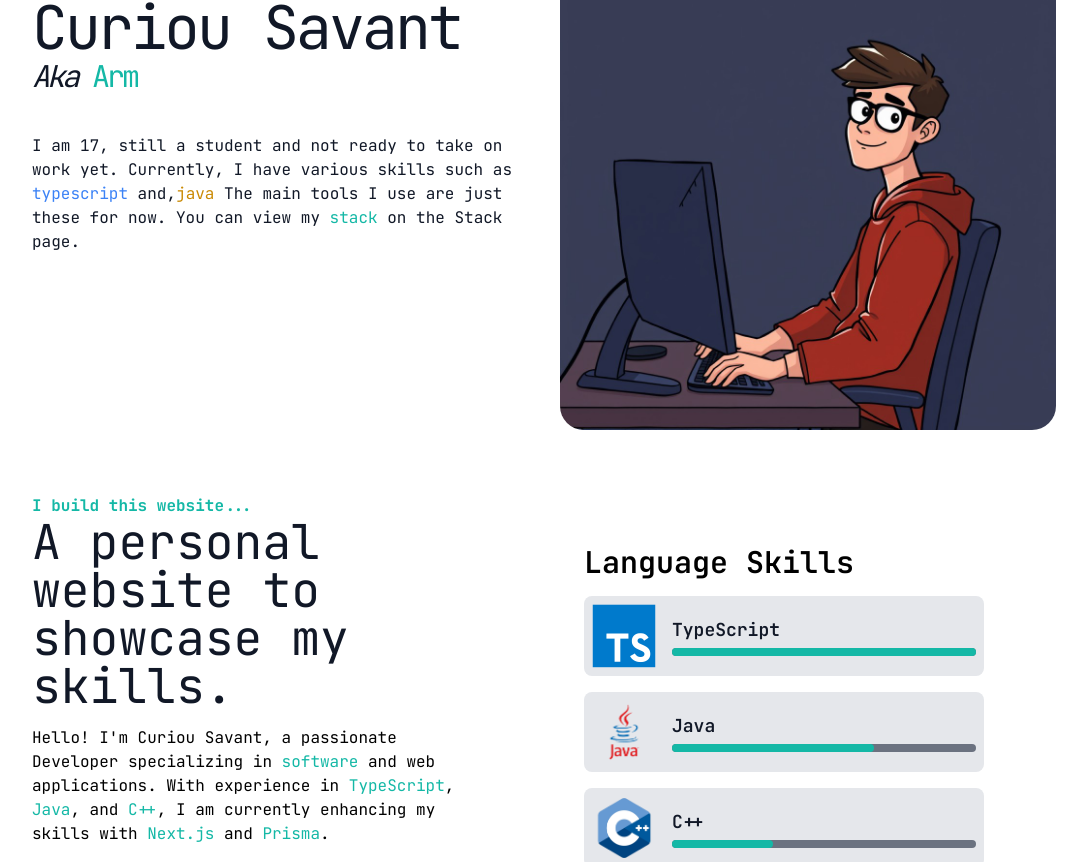
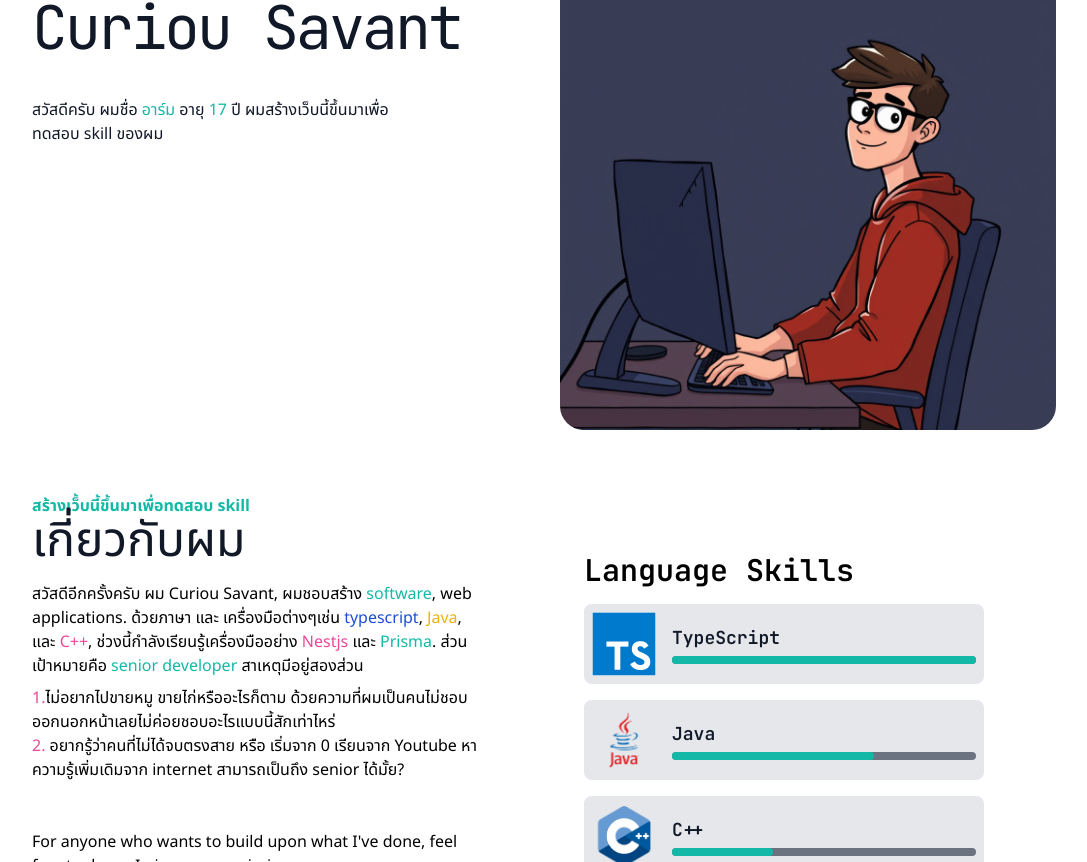
Before and after one commit to CuriousSavant/next-portfolio, a Next.js app: page / in a window 1280 px wide. Shown: the part 258-1120 px from the top of the page, without its empty margins (96-1183 px from the left). Built offline with nearby package versions, Linux system fonts and the light colour scheme.

Commit message:
feat: change language befor eng after th

```diff
--- a/components/About.tsx
+++ b/components/About.tsx
@@ -8,18 +8,26 @@ import { FC } from "react";
 export const About: FC = () => {
 	return (
 		<div className="w-full mx-auto grid grid-cols-1 md:grid-cols-2 gap-8 text-center md:text-left">
-			<div className="flex flex-col justify-center pt-16 md:pr-10 px-2 md:px-0">
+			<div className="flex flex-col justify-center pt-16 md:pr-10 px-2 md:px-0 font-thai">
 				<p className="text-md font-bold">
-					<Highlight>{CONFIG.TITLE}...</Highlight>
+					<Highlight>สร้างเว็้บนี้ขึ้นมาเพื่อทดสอบ skill</Highlight>
 				</p>
-				<h1 className="text-3xl md:text-5xl text-gray-900 dark:text-white font-prompt">
-					A personal website to showcase my skills.
+				<h1 className="text-3xl md:text-5xl text-gray-900 dark:text-white">
+					เกี่ยวกับผม
 				</h1>
-				<p className="mt-4 text-black dark:text-white text-md">
-					Hello! I'm {CONFIG.NAME}, a passionate Developer specializing in <Highlight>software</Highlight> and web applications. With experience in <Highlight>TypeScript</Highlight>, <Highlight>Java</Highlight>, and <Highlight>C++</Highlight>, I am currently enhancing my skills with <Highlight>Next.js</Highlight> and <Highlight>Prisma</Highlight>.
+				<div className="mt-4 text-black dark:text-white text-md">
+					สวัสดีอีกครั้งครับ ผม {CONFIG.NAME}, ผมชอบสร้าง <Highlight>software</Highlight>, web applications. ด้วยภาษา และ เครื่องมือต่างๆเช่น <Highlight color="blue">typescript</Highlight>, <Highlight color="yellow">Java</Highlight>, และ <Highlight color="pink">C++</Highlight>, ช่วงนี้กำลังเรียนรู้เครื่องมืออย่าง <Highlight color="pink">Nestjs</Highlight> และ <Highlight>Prisma</Highlight>.
+					ส่วนเป้าหมายคือ <Highlight>senior developer</Highlight> สาเหตุมีอยู่สองส่วน <br />
+					<div className="mt-2">
+						<Highlight color="pink">1.</Highlight>ไม่อยากไปขายหมู ขายไก่หรืออะไรก็ตาม ด้วยความที่ผมเป็นคนไม่ชอบออกนอกหน้าเลยไม่ค่อยชอบอะไรแบบนี้สักเท่าไหร่ <br />
+						<Highlight color="pink">2.</Highlight> อยากรู้ว่าคนที่ไม่ได้จบตรงสาย หรือ เริ่มจาก 0 เรียนจาก Youtube หาความรู้เพิ่มเดิมจาก internet สามารถเป็นถึง senior ได้มั้ย?
+					</div>
 					<br /><br />
-					For anyone who wants to build upon what I've done, feel free to do so. I give my permission.
-				</p>
+					<div className="space-y-2">
+						<p>For anyone who wants to build upon what I've done, feel free to do so. I give my permission.</p>
+						<p>สำหรับใครที่ต้องการต่อยอดเว็บนี้ หรือ นำไปต่อยอดเป็นของตัวเองสามารถนำ template นี้ไปใช้ได้เลยครับ😊</p>
+					</div>
+				</div>
 			</div>
 
 			{/* Skills and Tools Section */}
@@ -31,7 +39,7 @@ export const About: FC = () => {
 					))}
 				</div>
 			</div>
-		</div>
+		</div >
 	);
 };
 
@@ -76,3 +84,20 @@ const CodeComponent = ({ lang, level, logo }: ICodeComponent) => {
 };
 
 export default About;
+
+interface LanguageLinkProps {
+	name: string;
+	href: string;
+	color: string
+}
+
+const LanguageLink = ({ name, href, color }: LanguageLinkProps) => {
+	return (
+		<span
+			className={color + " " + "hover:cursor-pointer"}
+			onClick={() => (window.location.href = href)}
+		>
+			{name}
+		</span>
+	);
+};
--- a/components/Hero.tsx
+++ b/components/Hero.tsx
@@ -9,27 +9,13 @@ const Hero = () => {
   return (
     <div className='px-2.5 md:p-2 lg:p-0'>
       <div className='w-full mt-0 md:mt-16 grid grid-cols-1 md:grid-cols-2 gap-8'>
-        <div className='flex flex-col pt-16 gap-4 mx-auto'>
+        <div className='flex flex-col pt-16 gap-4'>
           <h1 className='text-4xl md:text-6xl tracking-tighter text-gray-900 dark:text-white text-center md:text-start'>
             {CONFIG.NAME}
-            <p className="text-3xl hidden md:block">
-              <i>Aka&nbsp;</i>
-              <Highlight>{CONFIG.AKA}</Highlight>
-            </p>
           </h1>
-          <p className="mt-6 text-gray-900 dark:text-white text-md text-center md:text-start">
-            I am {2024 - 2007}, still a student and not ready to take on work yet. Currently, I have various skills such as{" "}
-            <LanguageLink
-              name={"typescript"}
-              href={"https://www.typescriptlang.org/"}
-              color={"text-blue-500"}
-            /> and,
-            <LanguageLink
-              name={"java"}
-              href={"https://www.java.com/"}
-              color={"text-yellow-600"}
-            /> The main tools I use are just these for now. You can view my <Highlight>stack</Highlight> on the Stack page.
-            <br />
+          <p className="mt-6 md:w-4/5 text-gray-900 dark:text-white text-md text-center md:text-start font-thai">
+            สวัสดีครับ ผมชื่อ <Highlight>อาร์ม</Highlight> อายุ <Highlight>{2024 - 2007}</Highlight> ปี
+            ผมสร้างเว็บนี้ขึ้นมาเพื่อทดสอบ skill ของผม
           </p>
         </div>
         <div className="md:flex hidden justify-center items-center">
@@ -49,21 +35,4 @@ const Hero = () => {
   );
 };
 
-interface LanguageLinkProps {
-  name: string;
-  href: string;
-  color: string
-}
-
-const LanguageLink = ({ name, href, color }: LanguageLinkProps) => {
-  return (
-    <span
-      className={color + " " + "hover:cursor-pointer"}
-      onClick={() => (window.location.href = href)}
-    >
-      {name}
-    </span>
-  );
-};
-
 export default Hero;
--- a/components/Highlight.tsx
+++ b/components/Highlight.tsx
@@ -1,11 +1,19 @@
-'use client'
-
 import React from "react";
 
 type HighlightProps = {
-	children: React.ReactNode;
+  children: React.ReactNode;
+  color?: 'teal' | 'pink' | 'yellow' | 'blue'; // เพิ่มสีที่นี่
 };
 
-export default function Highlight(props: HighlightProps) {
-	return <span className="text-teal-500">{props.children}</span>;
+export default function Highlight({ children, color = 'teal' }: HighlightProps) {
+  const colorClassMap: Record<string, string> = {
+    teal: 'text-teal-500',
+    pink: 'text-pink-500',
+    yellow: 'text-yellow-500',
+	blue: 'text-blue-700',
+  };
+
+  const textColorClass = colorClassMap[color];
+
+  return <span className={textColorClass}>{children}</span>;
 };
--- a/components/Navbar.tsx
+++ b/components/Navbar.tsx
@@ -71,7 +71,7 @@ const Navbar = () => {
           <button
             className='border-2 border-teal-500 text-teal-500 text-lg p-2 smooth
             font-semibold hidden md:flex items-center focus:bg-teal-500
-            focus:text-black rounded-md hover:bg-teal-500 hover:text-black'
+            focus:text-black rounded-md hover:bg-teal-500 hover:text-gray-200'
             onClick={() => window.location.href = 'https://www.instagram.com/junior_dev175/'}>
             <BsInstagram className='mr-2' />
             Contact Me
--- a/pages/_app.tsx
+++ b/pages/_app.tsx
@@ -4,11 +4,11 @@ import Navbar from "@/components/Navbar";
 import Footer from "@/components/Footer";
 import { JetBrains_Mono } from 'next/font/google'
 
-const inter = JetBrains_Mono({ subsets: ["cyrillic-ext"] })
+const jetbrains_mono = JetBrains_Mono({ subsets: ["cyrillic"] })
 
 export default function App({ Component, pageProps }: AppProps) {
   return (
-    <div className={`${inter.className} max-w-5xl mx-auto min-h-screen`}>
+    <div className={`${jetbrains_mono.className} max-w-5xl mx-auto min-h-screen`}>
       <Navbar />
       <Component {...pageProps} />
       <Footer />
--- a/pages/_document.tsx
+++ b/pages/_document.tsx
@@ -3,7 +3,14 @@ import { Html, Head, Main, NextScript } from "next/document";
 export default function Document() {
   return (
     <Html lang="en">
-      <Head />
+      <Head>
+        <link rel="preconnect" href="https://fonts.googleapis.com" />
+        <link rel="preconnect" href="https://fonts.gstatic.com" />
+        <link
+          href="https://fonts.googleapis.com/css2?family=Noto+Sans+Thai:wght@100..900&display=swap"
+          rel="stylesheet"
+        />
+      </Head>
       <body className="bg-white dark:bg-black">
         <Main />
         <NextScript />
--- a/pages/stack.tsx
+++ b/pages/stack.tsx
@@ -9,9 +9,9 @@ const StackPage = () => {
   return (
     <div className='mt-16 w-full'>
       <div className='flex flex-col text-center'>
-        <div>
+        <div className='dark:text-white text-black'>
           <h1 className='text-3xl mb-2'>Tech Stack</h1>
-          <p>Here are the technologies I’m currently using.</p>
+          <p className='font-thai'>นี่เป็นเทคโนโลยีต่างๆที่ผมใช้ และ กำลังเรียนรู้</p>
         </div>
         <div className='grid grid-cols-2 sm:grid-cols-3 md:grid-cols-4 lg:grid-cols-5 gap-3 pt-16 place-items-center'>
           {stackProps.map((icon, index) => (
--- a/tailwind.config.ts
+++ b/tailwind.config.ts
@@ -1,7 +1,7 @@
 import type { Config } from "tailwindcss";
 
 const config: Config = {
-  darkMode: 'class',
+  darkMode: "class",
   content: [
     "./pages/**/*.{js,ts,jsx,tsx,mdx}",
     "./components/**/*.{js,ts,jsx,tsx,mdx}",
@@ -14,6 +14,9 @@ const config: Config = {
         "gradient-conic":
           "conic-gradient(from 180deg at 50% 50%, var(--tw-gradient-stops))",
       },
+      fontFamily: {
+        thai: ["Noto Sans Thai", "sans-serif"],
+      },
     },
   },
   plugins: [],
```
Also changed, not shown: lib/stack.ts (+12 -0 lines), public/asset/langs/electronjs.svg (added), public/asset/langs/nestjs.svg (added).
